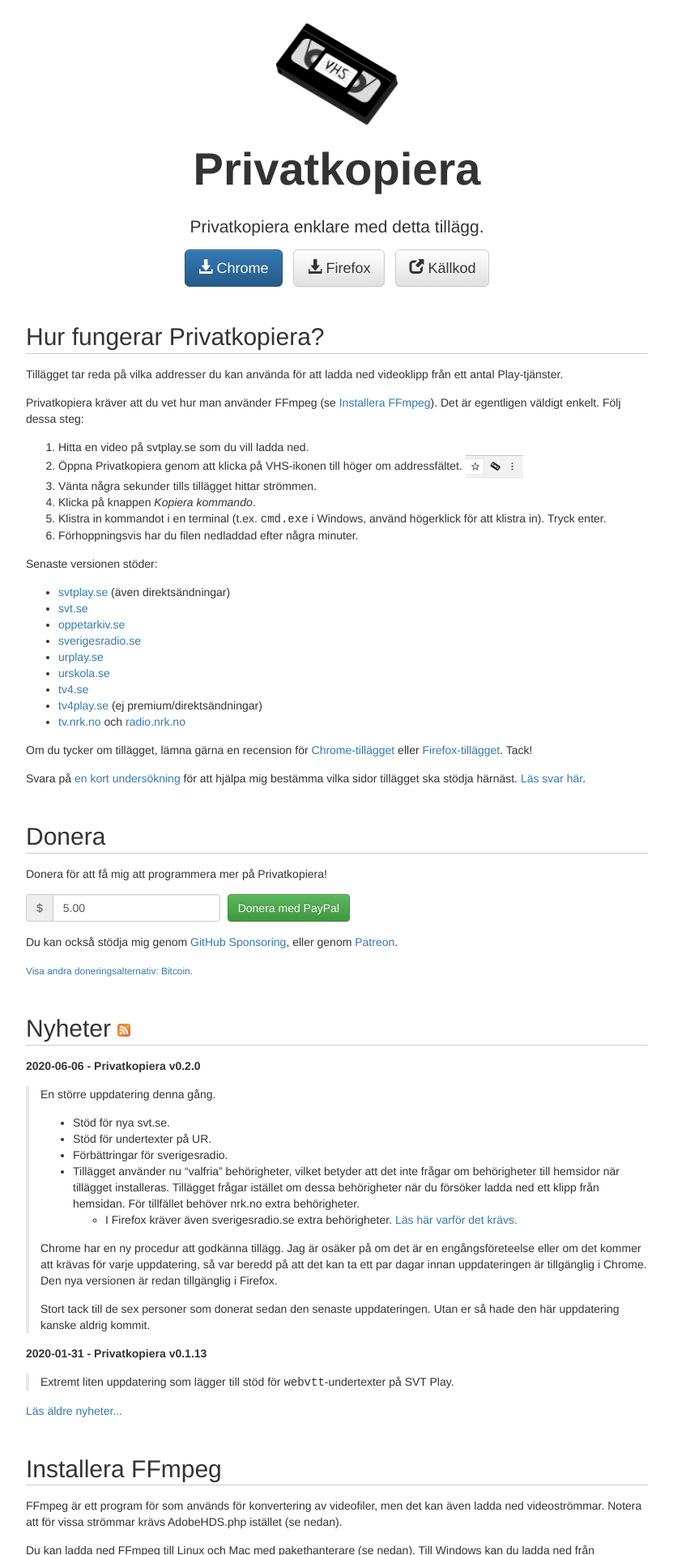
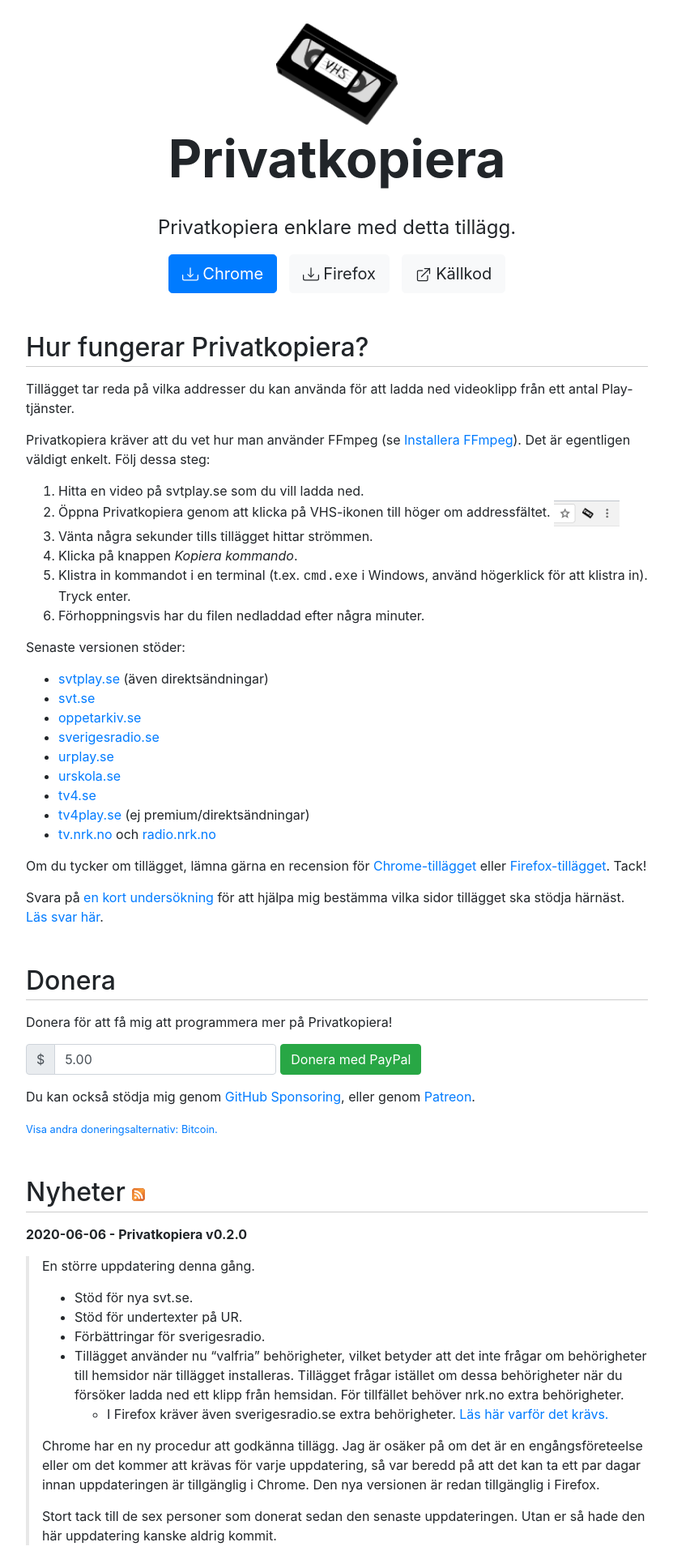
Before and after one commit to stefansundin/privatkopiera, a Jekyll site: the page built from index.html, in a window 1280 px wide. Shown: the top 1920 px of the page at 81% size, without its empty margins (224-1055 px from the left). Built offline with Jekyll 4.4.1, drawn with Linux system fonts in a browser that asks for light colours.

Commit message:
Bootstrap v4

```diff
--- a/_includes/head.html
+++ b/_includes/head.html
@@ -16,8 +16,7 @@
   <link rel="chrome-webstore-item" href="https://chrome.google.com/webstore/detail/{{ site.extension_id }}">
   <link rel="canonical" href="{{ site.url }}{{ site.baseurl }}{{ page.url | replace:'index.html','' }}">
   <link rel="icon" href="{{ site.baseurl }}/img/icon32.png">
-  <link rel="stylesheet" href="https://maxcdn.bootstrapcdn.com/bootstrap/3.3.6/css/bootstrap.min.css" integrity="sha384-1q8mTJOASx8j1Au+a5WDVnPi2lkFfwwEAa8hDDdjZlpLegxhjVME1fgjWPGmkzs7" crossorigin="anonymous">
-  <link rel="stylesheet" href="https://maxcdn.bootstrapcdn.com/bootstrap/3.3.6/css/bootstrap-theme.min.css" integrity="sha384-fLW2N01lMqjakBkx3l/M9EahuwpSfeNvV63J5ezn3uZzapT0u7EYsXMjQV+0En5r" crossorigin="anonymous">
+  <link rel="stylesheet" href="https://stackpath.bootstrapcdn.com/bootstrap/4.5.2/css/bootstrap.min.css" integrity="sha384-JcKb8q3iqJ61gNV9KGb8thSsNjpSL0n8PARn9HuZOnIxN0hoP+VmmDGMN5t9UJ0Z" crossorigin="anonymous">
   <link rel="stylesheet" href="{{ site.baseurl }}/css/main.css">
   <link rel="alternate" type="application/atom+xml" href="{{ site.baseurl }}/feed.xml" title="{{ site.title }} nyheter">
   <link rel="alternate" type="application/atom+xml" href="{{ site.github.releases_url }}.atom" title="{{ site.title }} release flöde">
--- a/index.html
+++ b/index.html
@@ -11,12 +11,21 @@
   </header>
 
   <div class="text-center btn-group-lg">
-    <a class="btn btn-default" href="https://chrome.google.com/webstore/detail/{{ site.extension_name }}/{{ site.extension_id }}" id="chrome-button"><span class="glyphicon glyphicon-download-alt"></span> Chrome</a>
-    <a class="btn btn-default" href="https://addons.mozilla.org/firefox/addon/{{ site.extension_name }}/" id="firefox-button"><span class="glyphicon glyphicon-download-alt"></span> Firefox</a>
-    <a class="btn btn-default" href="{{ site.github.repository_url }}"><span class="glyphicon glyphicon-new-window"></span> Källkod</a>
+    <a class="btn btn-light" href="https://chrome.google.com/webstore/detail/{{ site.extension_name }}/{{ site.extension_id }}" id="chrome-button">
+      <svg width="1em" height="1em"><use xlink:href="#bi-download" /></svg>
+      Chrome
+    </a>
+    <a class="btn btn-light" href="https://addons.mozilla.org/firefox/addon/{{ site.extension_name }}/" id="firefox-button">
+      <svg width="1em" height="1em"><use xlink:href="#bi-download" /></svg>
+      Firefox
+    </a>
+    <a class="btn btn-light" href="{{ site.github.repository_url }}">
+      <svg width="1em" height="1em"><use xlink:href="#bi-box-arrow-up-right" /></svg>
+      Källkod
+    </a>
   </div>
 
-  <div class="text-center hidden" id="browser-warning">
+  <div class="text-center d-none" id="browser-warning">
     <h3><strong>Observera:</strong> Tillägget fungerar med <a href="https://www.google.com/chrome/">Chrome</a> och <a href="https://getfirefox.com/">Firefox</a>!</h3>
   </div>
 
@@ -72,7 +81,9 @@
       <input type="hidden" name="cbt" value="Learn why you just became awesome">
       <div class="form-group">
         <div class="input-group">
-          <div class="input-group-addon">$</div>
+          <div class="input-group-prepend">
+            <span class="input-group-text">$</span>
+          </div>
           <input type="hidden" name="currency_code" value="USD">
           <input class="form-control" type="text" name="amount" value="5.00" pattern="\d+\.?\d*" placeholder="Summa (i dollar)">
         </div>
@@ -250,6 +261,18 @@
     </ul>
   </div>
 
+  <div class="d-none">
+    <svg id="bi-download" width="1em" height="1em" viewBox="0 0 16 16" class="bi bi-download" fill="currentColor" xmlns="http://www.w3.org/2000/svg">
+      <path fill-rule="evenodd" d="M.5 8a.5.5 0 0 1 .5.5V12a1 1 0 0 0 1 1h12a1 1 0 0 0 1-1V8.5a.5.5 0 0 1 1 0V12a2 2 0 0 1-2 2H2a2 2 0 0 1-2-2V8.5A.5.5 0 0 1 .5 8z"/>
+      <path fill-rule="evenodd" d="M5 7.5a.5.5 0 0 1 .707 0L8 9.793 10.293 7.5a.5.5 0 1 1 .707.707l-2.646 2.647a.5.5 0 0 1-.708 0L5 8.207A.5.5 0 0 1 5 7.5z"/>
+      <path fill-rule="evenodd" d="M8 1a.5.5 0 0 1 .5.5v8a.5.5 0 0 1-1 0v-8A.5.5 0 0 1 8 1z"/>
+    </svg>
+    <svg id="bi-box-arrow-up-right" width="1em" height="1em" viewBox="0 0 16 16" class="bi bi-box-arrow-up-right" fill="currentColor" xmlns="http://www.w3.org/2000/svg">
+      <path fill-rule="evenodd" d="M1.5 13A1.5 1.5 0 0 0 3 14.5h8a1.5 1.5 0 0 0 1.5-1.5V9a.5.5 0 0 0-1 0v4a.5.5 0 0 1-.5.5H3a.5.5 0 0 1-.5-.5V5a.5.5 0 0 1 .5-.5h4a.5.5 0 0 0 0-1H3A1.5 1.5 0 0 0 1.5 5v8zm7-11a.5.5 0 0 1 .5-.5h5a.5.5 0 0 1 .5.5v5a.5.5 0 0 1-1 0V2.5H9a.5.5 0 0 1-.5-.5z"/>
+      <path fill-rule="evenodd" d="M14.354 1.646a.5.5 0 0 1 0 .708l-8 8a.5.5 0 0 1-.708-.708l8-8a.5.5 0 0 1 .708 0z"/>
+    </svg>
+  </div>
+
   <script src="js/browser.js"></script>
   <script src="js/ana.js"></script>
   <script src="js/fubar.js"></script>
--- a/js/browser.js
+++ b/js/browser.js
@@ -1,11 +1,10 @@
 
-if (navigator.userAgent.indexOf("Chrome") != -1) {
+if (navigator.userAgent.includes("Chrome")) {
   document.getElementById("chrome-button").className = "btn btn-primary";
 }
-else if (navigator.userAgent.indexOf("Firefox") != -1) {
+else if (navigator.userAgent.includes("Firefox")) {
   document.getElementById("firefox-button").className = "btn btn-primary";
 }
 else {
-  var el = document.getElementById("browser-warning");
-  el.classList.remove("hidden");
+  document.getElementById("browser-warning").classList.remove("d-none");
 }
```
